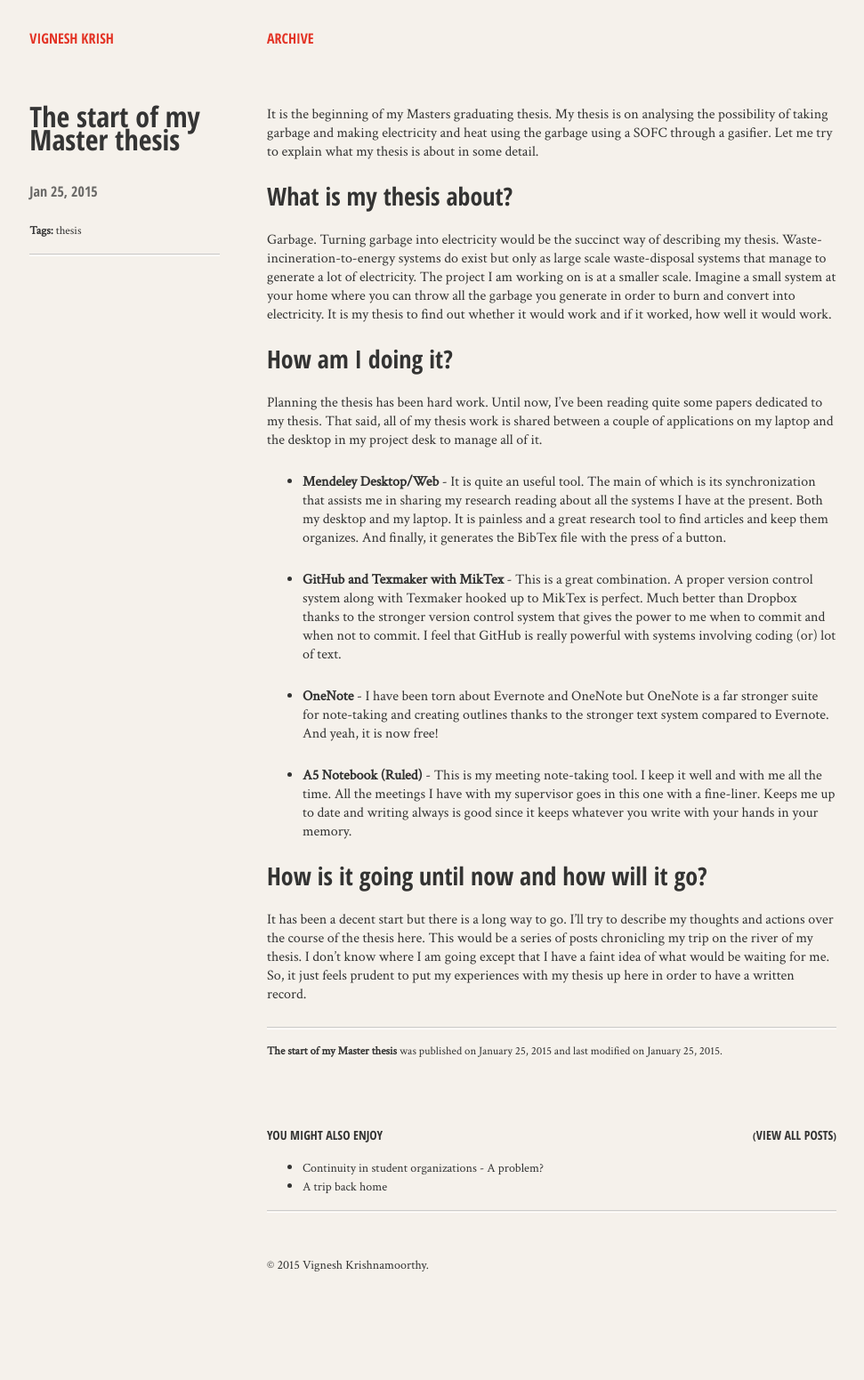
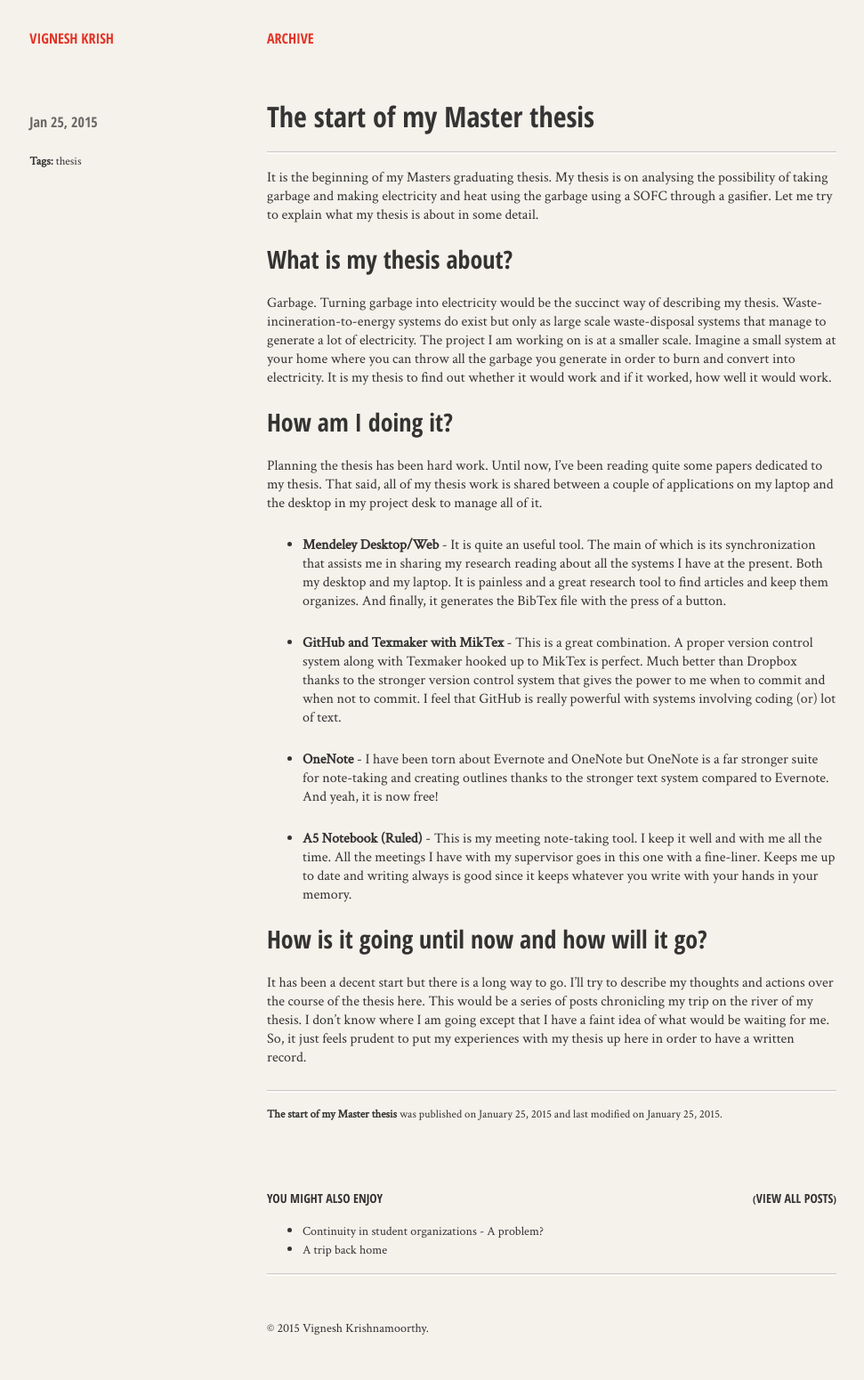
Before and after one commit to vignkri/vignkri.github.io, a Jekyll site: the page built from _posts/2015-01-25-starting-my-master-thesis.md, in a window 1280 px wide. Shown: the whole page at 89% size, without its empty margins (20-991 px from the left). Built offline with Jekyll 4.4.1, drawn with Linux system fonts in a browser that asks for light colours; nearby versions of some CDN libraries; before the commit the page ends 1480 px from its top, so only the background shows below that.

Commit message:
edited post layout

```diff
--- a/_layouts/post.html
+++ b/_layouts/post.html
@@ -30,20 +30,20 @@
 
 <div id="main" role="main">
   <div class="article-author-side">
-      <div class="headline-wrap">
+	<h1><font size="3" color="696866">{{page.date | date: "%b %d, %Y" }}</font></h1>
+	<div class="tags-in-post">
+         <font size="2"><a href="{{site.url}}/tags"><b>Tags:</b></a>  <span class="entry-tags">{% for tag in page.tags %}{{ tag }}{% unless forloop.last %}{% endunless %}{% endfor %}</span></font>
+	</div>
+  </div>
+  <article class="post">
+	<div class="headline-wrap">
       {% if page.link %}
-        <h1><a href="{{ page.link }}">{{ page.title }}</a>    <font size="3" color="696866">{{page.date | date: "%b %d, %Y" }}</font></h1>
+        <h1><a href="{{ page.link }}">{{ page.title }}</a></h1>
       {% else %}
         <h1><a href="{{ site.url }}{{ page.url }}" rel="bookmark" title="{{ page.title }}">{{ page.title }}</a></h1>
       {% endif %}
-    </div><!--/ .headline-wrap -->
-	<h1><font size="3" color="696866">{{page.date | date: "%b %d, %Y" }}</font></h1>
-		<div class="tags-in-post">
-         <font size="2"><a href="{{site.url}}/tags"><b>Tags:</b></a>  <span class="entry-tags">{% for tag in page.tags %}{{ tag }}{% unless forloop.last %}{% endunless %}{% endfor %}</span></font>
-         <hr>
-	</div>
-  </div>
-  <article class="post">
+    </div><! --headline-wrap -->
+	<hr>
     <div class="article-wrap">
       {{ content }}
 	  <hr>
```
